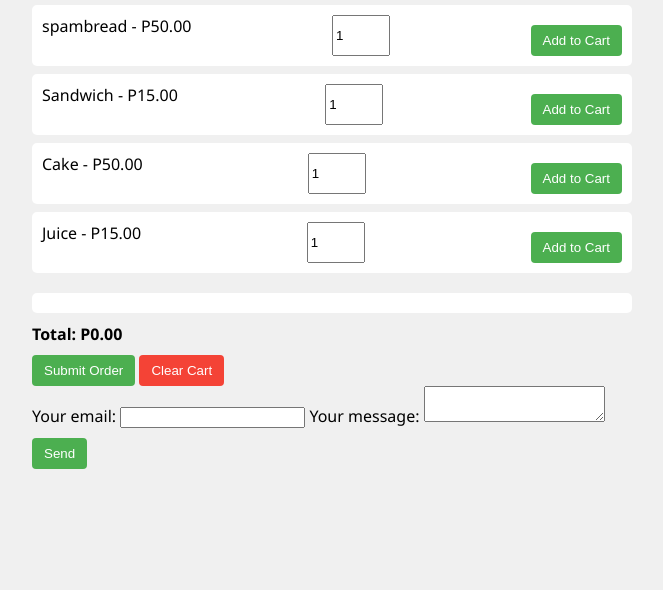
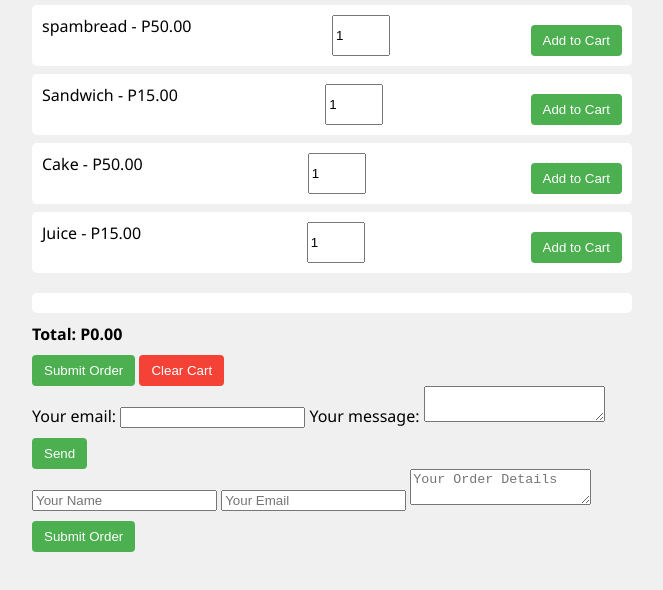
Before and after one commit to Adrielxcs/HACE-store, a plain HTML site: page index.html in a window 1280 px wide. Shown: the part 170-760 px from the top of the page, without its empty margins (308-971 px from the left). Drawn offline with Linux system fonts and the light colour scheme.

Commit message:
Update index.html

```diff
--- a/index.html
+++ b/index.html
@@ -158,3 +158,8 @@
   </label>
   <button type="submit">Send</button>
 </form>
+
+<input type="text" name="name" placeholder="Your Name" required>
+<input type="email" name="email" placeholder="Your Email" required>
+<textarea name="order" placeholder="Your Order Details"></textarea>
+<button type="submit">Submit Order</button>
```
